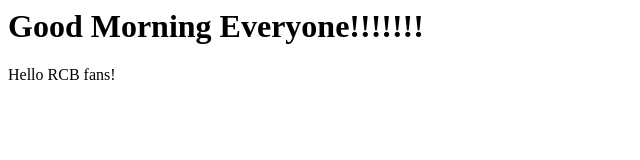
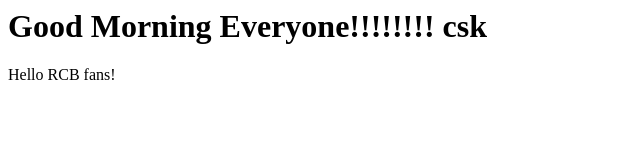
Before and after one commit to charnbr12/git-course, a plain HTML site: page index.html in a window 1280 px wide. Shown: the whole page, without its empty margins (0-640 px from the left). Drawn offline with Linux system fonts and the light colour scheme.

Commit message:
Third Commit

```diff
--- a/index.html
+++ b/index.html
@@ -1,3 +1,4 @@
-<h1>Good Morning Everyone!!!!!!!
+<h1>Good Morning Everyone!!!!!!!! csk
+
 </h1>
 <p>Hello RCB fans!</p>
```
